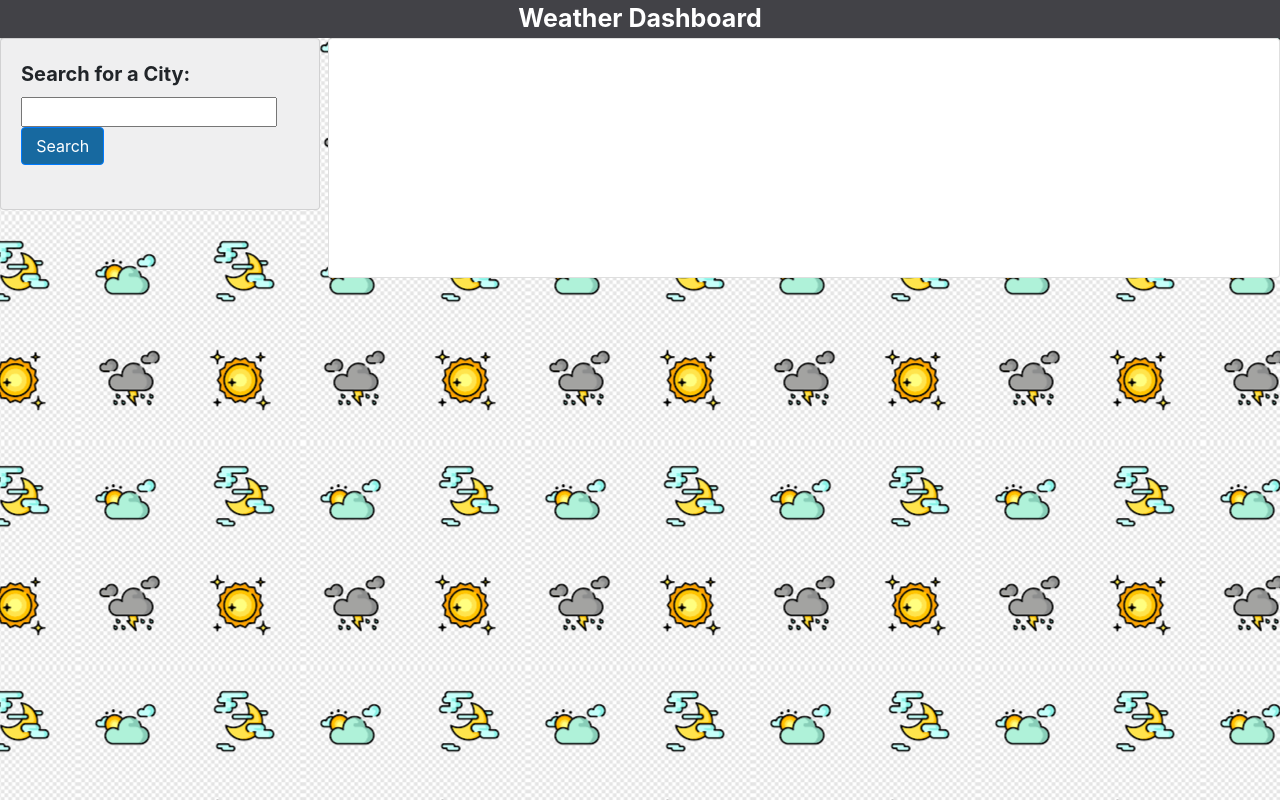
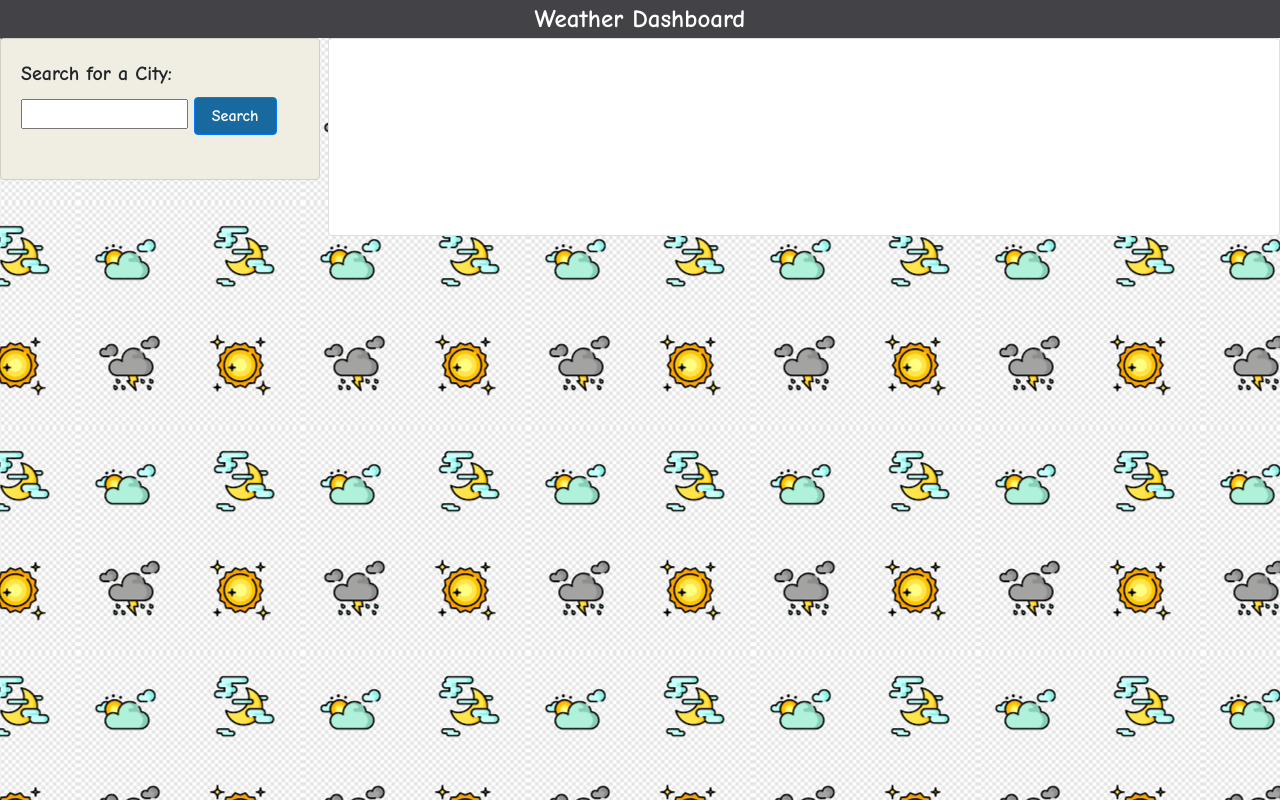
Before and after one commit to llaraama/HW6-Weather-Dashboard, a plain HTML site: page index.html in a window 1280 px wide. Drawn offline with nearby package versions, Linux system fonts and the light colour scheme.

Commit message:
changed the color of the search section

```diff
--- a/index.html
+++ b/index.html
@@ -5,7 +5,7 @@
     <meta name="viewport" content="width=device-width, initial-scale=1.0">
     <link rel="stylesheet" href="https://stackpath.bootstrapcdn.com/bootstrap/4.3.1/css/bootstrap.min.css"/>
     <script src="https://use.fontawesome.com/7267342c00.js"></script>
-
+    <link href="https://fonts.googleapis.com/css2?family=Comic+Neue:wght@700&display=swap" rel="stylesheet">
     <link rel="stylesheet" href="style.css" />
     <title>Weather Dashboard</title>
 </head>
--- a/style.css
+++ b/style.css
@@ -2,6 +2,7 @@ body{
     background-image: url("./Assets/background.png");
     background-position: center;
     /* background-repeat:no-repeat; */
+    font-family: 'Comic Neue', cursive;
 }
 
 header{
@@ -59,7 +60,7 @@ span{
     background-color: white;
 
 }.card{
-    background-color:rgb(239, 239, 240) ;
+    background-color:rgb(240, 237, 227) ;
 }
 label{
     font-weight: bold;
@@ -69,3 +70,6 @@ label{
     background-color: rgb(137, 216, 230);
     width: 60%;
 }
+#city-input{
+    width: 60%;
+}
```
